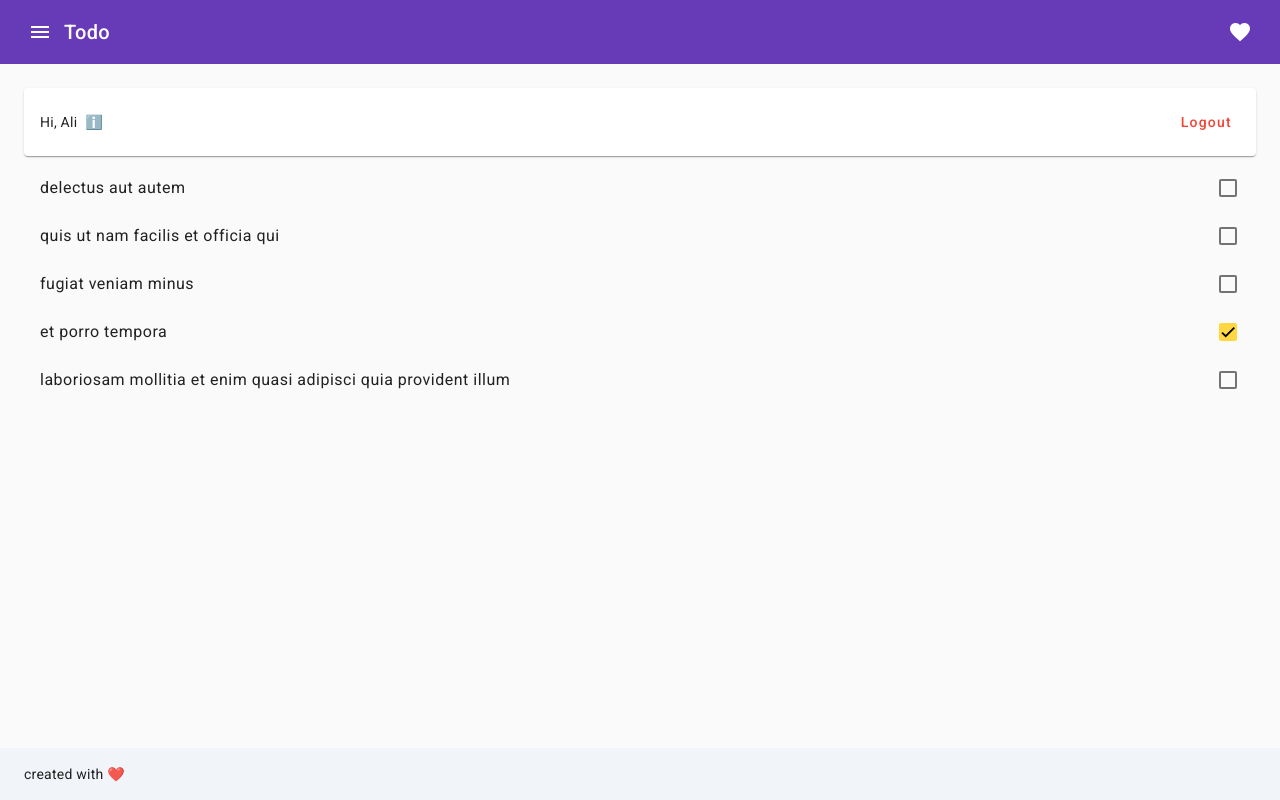
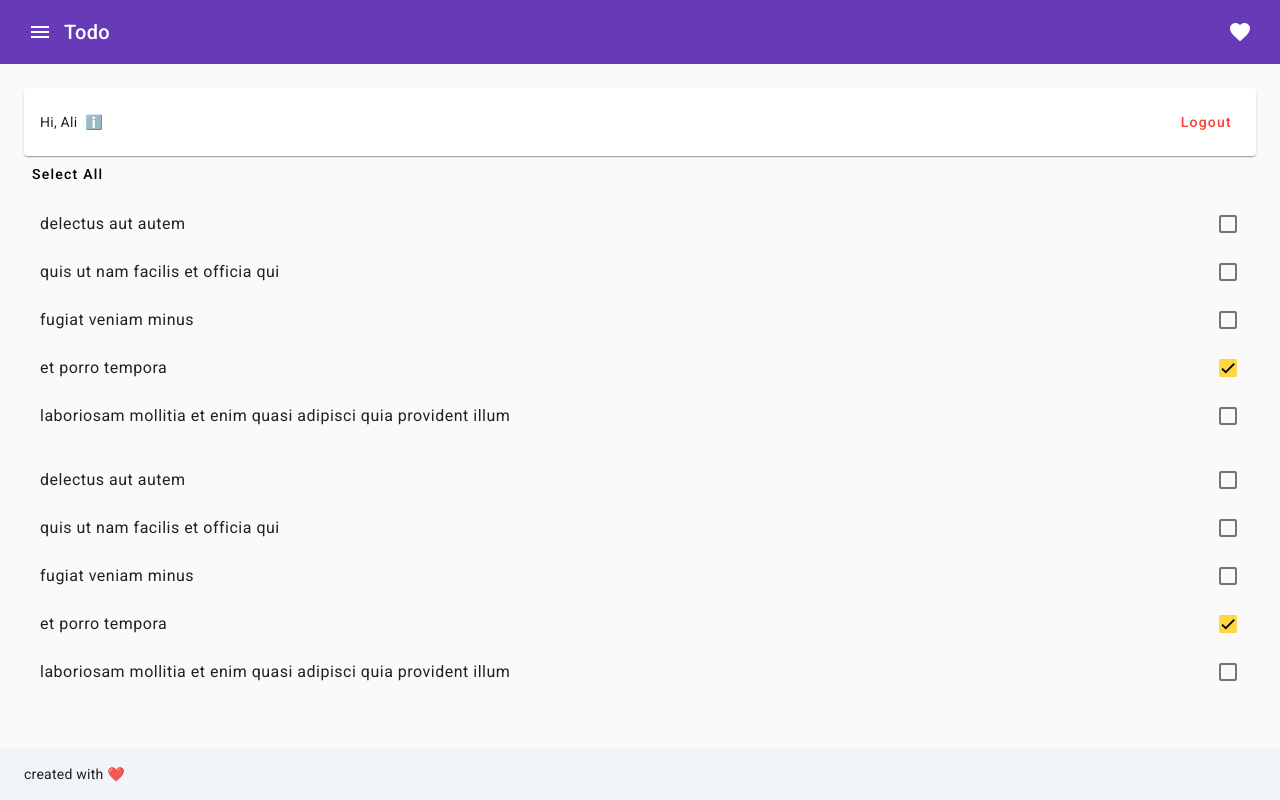
Before and after one commit to alisafariir/Angular-TodoApp, an Angular app: page / in a window 1280 px wide. Built offline with nearby package versions, Linux system fonts and the light colour scheme.

Commit message:
e12 - view child

```diff
--- a/src/app/pages/home/home.component.html
+++ b/src/app/pages/home/home.component.html
@@ -1,3 +1,5 @@
+<!-- <input value="Input value" #input />
+{{ input.clientHeight | json }} -->
 <mat-card>
   <mat-card-content>
     @if(user.token){
@@ -25,8 +27,23 @@
   </mat-card-content>
 </mat-card>
 @if(user.token){
+<button mat-button (click)="handleSelectAll()">Select All</button>
+<mat-selection-list #todoList>
+  @for (todo of todos; track $index) {
+  <mat-list-option [selected]="todo.completed">{{
+    todo.title
+  }}</mat-list-option>
+  } @empty {
+  <div
+    class="text-lg flex flex-col gap-4 bg-white p-4 rounded-lg items-center justify-center border border-slate-200"
+  >
+    <div>😊</div>
+    <div>No Items.</div>
+  </div>
+  }
+</mat-selection-list>
 
-<mat-selection-list #shoes>
+<mat-selection-list>
   @for (todo of todos; track $index) {
   <mat-list-option [selected]="todo.completed">{{
     todo.title
--- a/src/app/pages/home/home.component.ts
+++ b/src/app/pages/home/home.component.ts
@@ -1,18 +1,36 @@
-import { Component, OnInit, inject } from '@angular/core';
+import {
+  Component,
+  OnInit,
+  QueryList,
+  ViewChild,
+  ViewChildren,
+  inject,
+} from '@angular/core';
 import { Router } from '@angular/router';
-import { MatListModule } from '@angular/material/list';
+import { MatListModule, MatSelectionList } from '@angular/material/list';
 import { MatCardModule } from '@angular/material/card';
 import { MatButtonModule } from '@angular/material/button';
+import { JsonPipe } from '@angular/common';
 
 @Component({
   selector: 'app-home',
   templateUrl: './home.component.html',
   styleUrl: './home.component.scss',
   standalone: true,
-  imports: [MatListModule, MatListModule, MatCardModule, MatButtonModule],
+  imports: [
+    MatListModule,
+    MatListModule,
+    MatCardModule,
+    MatButtonModule,
+    JsonPipe,
+  ],
 })
 export class HomeComponents implements OnInit {
   router: Router = inject(Router);
+
+  @ViewChild('todoList') todoList!: MatSelectionList;
+
+  @ViewChildren(MatSelectionList) selectionLists!: QueryList<MatSelectionList>;
 
   user: any = {
     token: '1215a4sd5sa4da5s4d5sa4d',
@@ -57,6 +75,12 @@ export class HomeComponents implements OnInit {
 
   ngOnInit(): void {}
 
+  ngAfterViewInit(): void {
+    //Called after ngAfterContentInit when the component's view has been initialized. Applies to components only.
+    //Add 'implements AfterViewInit' to the class.
+    // this.todoList.selectAll();
+  }
+
   handleNavigateTodo() {
     this.router.navigate(['todo', 1023, 'Todo number one']);
   }
@@ -64,4 +88,12 @@ export class HomeComponents implements OnInit {
   handleClick(e: MouseEvent) {
     console.log(e);
   }
+
+  handleSelectAll() {
+    // this.todoList.selectAll();
+
+    this.selectionLists.forEach((c) => {
+      c.selectAll();
+    });
+  }
 }
```
